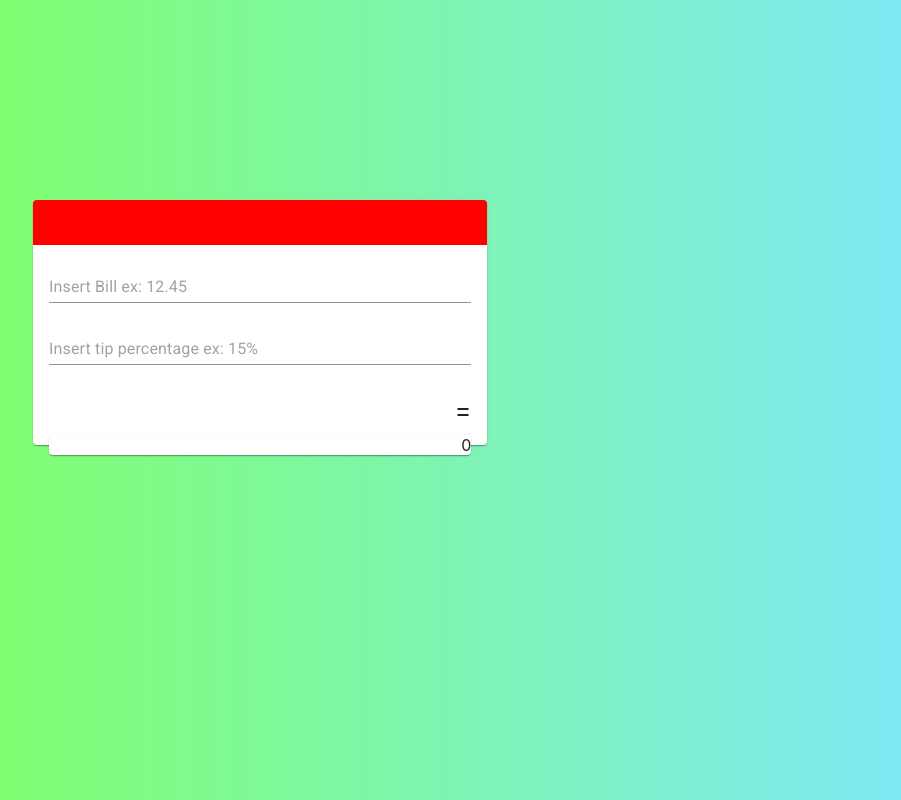
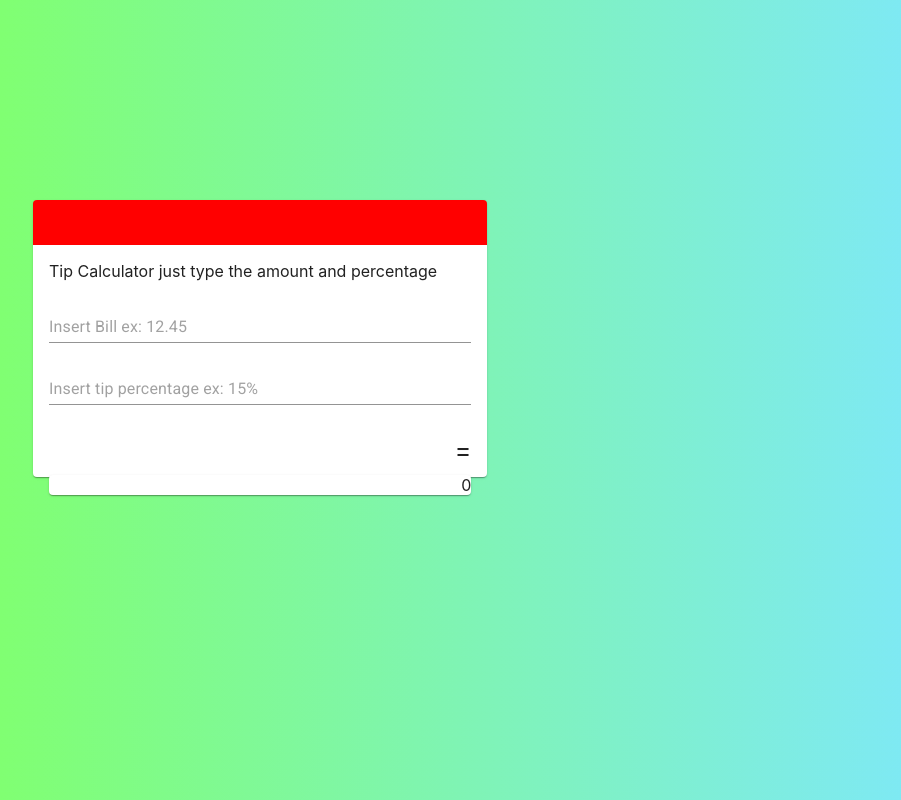
Before and after one commit to wesbragagt/React-TipCalculator, a React (Create React App) app in the folder tipcalculatorapp/: page / in a window 1280 px wide. Shown: the whole page, without its empty margins (331-1232 px from the left). Built offline with nearby package versions, Linux system fonts and the light colour scheme.

Commit message:
final commit

```diff
--- a/tipcalculatorapp/src/App.js
+++ b/tipcalculatorapp/src/App.js
@@ -36,7 +36,7 @@ export class App extends Component {
         const { bill, tip } = this.state;
         let result = bill * (tip * 0.01);
         result.toFixed(2);
-        result = "$" + result;
+        result = "You should tip $" + result;
         this.setState({
             result: result
         });
@@ -55,6 +55,7 @@ export class App extends Component {
             <div>
                 <Container maxWidth="sm">
                     <Paper className="main">
+                        <header className="head-title">Tip Calculator just type the amount and percentage</header>
                         <form className="form-inputs-group">
                             <TextField
                                 type="number"
--- a/tipcalculatorapp/src/app.scss
+++ b/tipcalculatorapp/src/app.scss
@@ -17,11 +17,15 @@ body {
         color: #fff;
 }
 
+.head-title {
+    margin-bottom: 20px;
+}
+
 .main {
     position: absolute;
     top: 25vh;
     margin: 0 auto;
-    height: 21vh;
+    height: 25vh;
     width: 33vw;
     padding: 1rem;
     border-top: solid red 45px;
```
